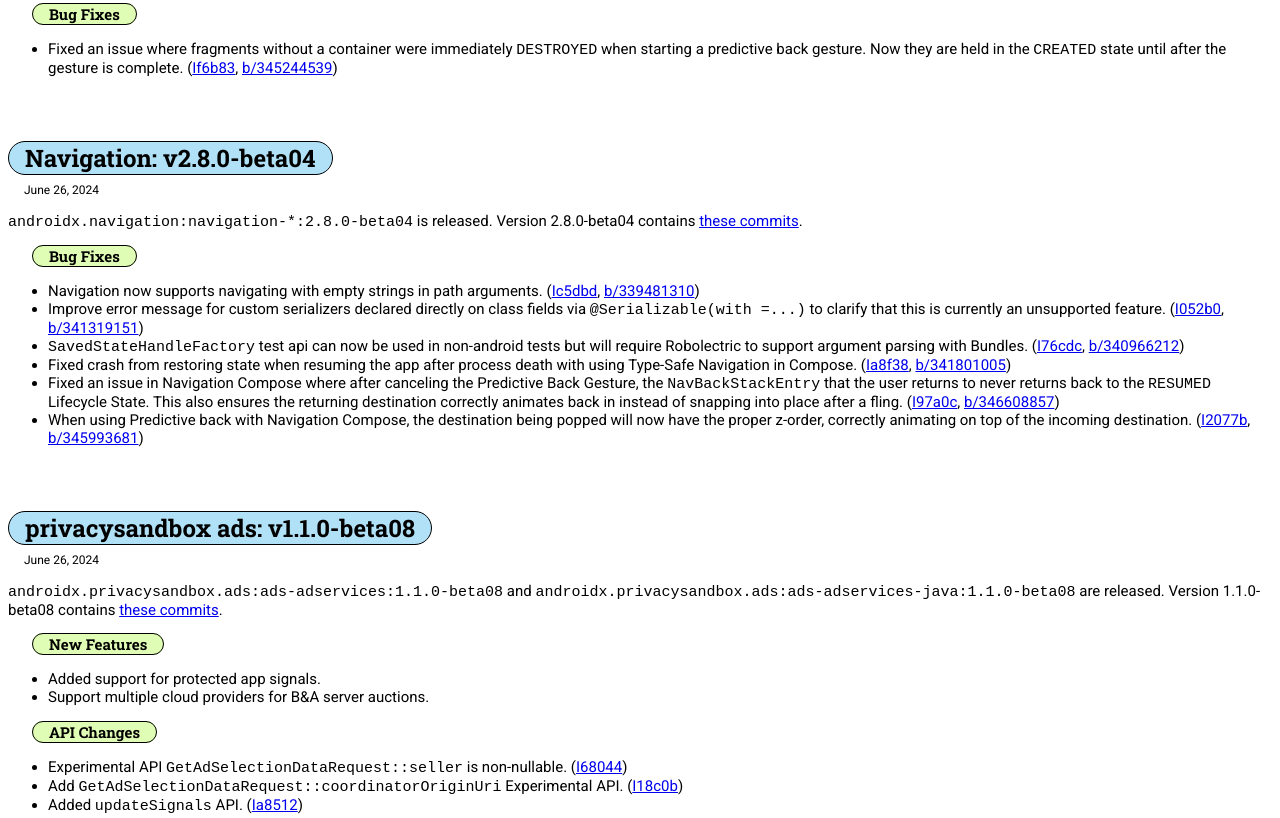
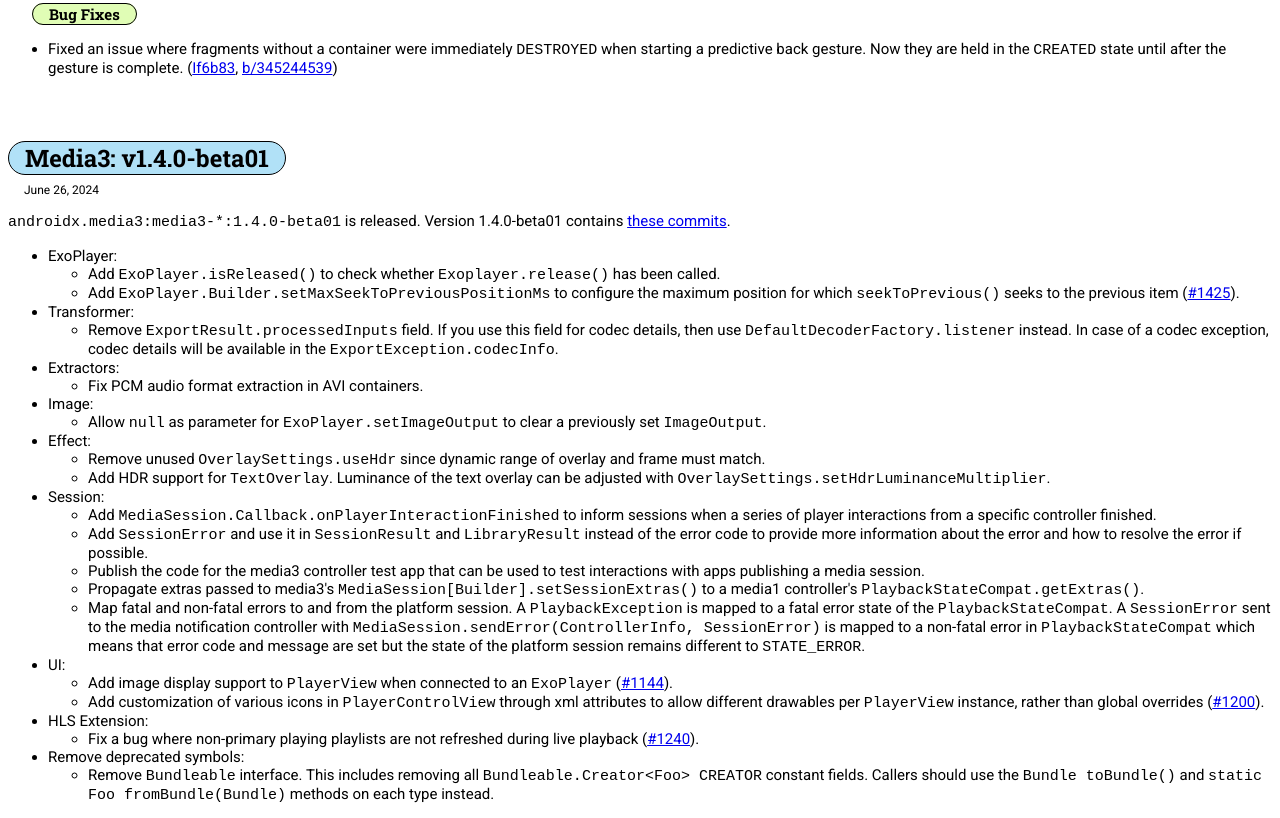
Before and after one commit to mahozad/androidx-release-notes, a plain HTML site: page docs/index.html in a window 1280 px wide. Shown: the part 2634-3452 px from the top of the page. Drawn offline with Linux system fonts and the light colour scheme.

Commit message:
Update website content

```diff
--- a/docs/index.html
+++ b/docs/index.html
@@ -162,6 +162,55 @@
  <li>Fixed an issue where fragments without a container were immediately <code translate="no" dir="ltr">DESTROYED</code> when starting a predictive back gesture. Now they are held in the <code translate="no" dir="ltr">CREATED</code> state until after the gesture is complete. (<a href="https://android-review.googlesource.com/#/q/If6b83f7dbb655e0bebc99c3c769625626a7c4e8d">If6b83</a>, <a href="https://issuetracker.google.com/issues/345244539">b/345244539</a>)</li>
 </ul>
 
+<h2>Media3: v1.4.0-beta01</h2>
+<p>June 26, 2024</p>
+<p><code translate="no" dir="ltr">androidx.media3:media3-*:1.4.0-beta01</code> is released. Version 1.4.0-beta01 contains <a href="https://github.com/androidx/media/commits/1.4.0-beta01">these commits</a>.</p>
+<ul>
+ <li>ExoPlayer:
+  <ul>
+   <li>Add <code translate="no" dir="ltr">ExoPlayer.isReleased()</code> to check whether <code translate="no" dir="ltr">Exoplayer.release()</code> has been called.</li>
+   <li>Add <code translate="no" dir="ltr">ExoPlayer.Builder.setMaxSeekToPreviousPositionMs</code> to configure the maximum position for which <code translate="no" dir="ltr">seekToPrevious()</code> seeks to the previous item (<a href="https://github.com/androidx/media/issues/1425">#1425</a>).</li>
+  </ul></li>
+ <li>Transformer:
+  <ul>
+   <li>Remove <code translate="no" dir="ltr">ExportResult.processedInputs</code> field. If you use this field for codec details, then use <code translate="no" dir="ltr">DefaultDecoderFactory.listener</code> instead. In case of a codec exception, codec details will be available in the <code translate="no" dir="ltr">ExportException.codecInfo</code>.</li>
+  </ul></li>
+ <li>Extractors:
+  <ul>
+   <li>Fix PCM audio format extraction in AVI containers.</li>
+  </ul></li>
+ <li>Image:
+  <ul>
+   <li>Allow <code translate="no" dir="ltr">null</code> as parameter for <code translate="no" dir="ltr">ExoPlayer.setImageOutput</code> to clear a previously set <code translate="no" dir="ltr">ImageOutput</code>.</li>
+  </ul></li>
+ <li>Effect:
+  <ul>
+   <li>Remove unused <code translate="no" dir="ltr">OverlaySettings.useHdr</code> since dynamic range of overlay and frame must match.</li>
+   <li>Add HDR support for <code translate="no" dir="ltr">TextOverlay</code>. Luminance of the text overlay can be adjusted with <code translate="no" dir="ltr">OverlaySettings.setHdrLuminanceMultiplier</code>.</li>
+  </ul></li>
+ <li>Session:
+  <ul>
+   <li>Add <code translate="no" dir="ltr">MediaSession.Callback.onPlayerInteractionFinished</code> to inform sessions when a series of player interactions from a specific controller finished.</li>
+   <li>Add <code translate="no" dir="ltr">SessionError</code> and use it in <code translate="no" dir="ltr">SessionResult</code> and <code translate="no" dir="ltr">LibraryResult</code> instead of the error code to provide more information about the error and how to resolve the error if possible.</li>
+   <li>Publish the code for the media3 controller test app that can be used to test interactions with apps publishing a media session.</li>
+   <li>Propagate extras passed to media3's <code translate="no" dir="ltr">MediaSession[Builder].setSessionExtras()</code> to a media1 controller's <code translate="no" dir="ltr">PlaybackStateCompat.getExtras()</code>.</li>
+   <li>Map fatal and non-fatal errors to and from the platform session. A <code translate="no" dir="ltr">PlaybackException</code> is mapped to a fatal error state of the <code translate="no" dir="ltr">PlaybackStateCompat</code>. A <code translate="no" dir="ltr">SessionError</code> sent to the media notification controller with <code translate="no" dir="ltr">MediaSession.sendError(ControllerInfo, SessionError)</code> is mapped to a non-fatal error in <code translate="no" dir="ltr">PlaybackStateCompat</code> which means that error code and message are set but the state of the platform session remains different to <code translate="no" dir="ltr">STATE_ERROR</code>.</li>
+  </ul></li>
+ <li>UI:
+  <ul>
+   <li>Add image display support to <code translate="no" dir="ltr">PlayerView</code> when connected to an <code translate="no" dir="ltr">ExoPlayer</code> (<a href="https://github.com/androidx/media/issues/1144">#1144</a>).</li>
+   <li>Add customization of various icons in <code translate="no" dir="ltr">PlayerControlView</code> through xml attributes to allow different drawables per <code translate="no" dir="ltr">PlayerView</code> instance, rather than global overrides (<a href="https://github.com/androidx/media/issues/1200">#1200</a>).</li>
+  </ul></li>
+ <li>HLS Extension:
+  <ul>
+   <li>Fix a bug where non-primary playing playlists are not refreshed during live playback (<a href="https://github.com/androidx/media/issues/1240">#1240</a>).</li>
+  </ul></li>
+ <li>Remove deprecated symbols:
+  <ul>
+   <li>Remove <code translate="no" dir="ltr">Bundleable</code> interface. This includes removing all <code translate="no" dir="ltr">Bundleable.Creator&lt;Foo&gt; CREATOR</code> constant fields. Callers should use the <code translate="no" dir="ltr">Bundle toBundle()</code> and <code translate="no" dir="ltr">static Foo fromBundle(Bundle)</code> methods on each type instead.</li>
+  </ul></li>
+</ul>
+
 <h2>Navigation: v2.8.0-beta04</h2>
 <p>June 26, 2024</p>
 <p><code translate="no" dir="ltr">androidx.navigation:navigation-*:2.8.0-beta04</code> is released. Version 2.8.0-beta04 contains <a href="https://android.googlesource.com/platform/frameworks/support/+log/9de5bf61f1fad1fd6da2b64fe350d3aa39dc5de1..5299742c3cf8497f1690c2399056af490673d29e/navigation">these commits</a>.</p>
```
